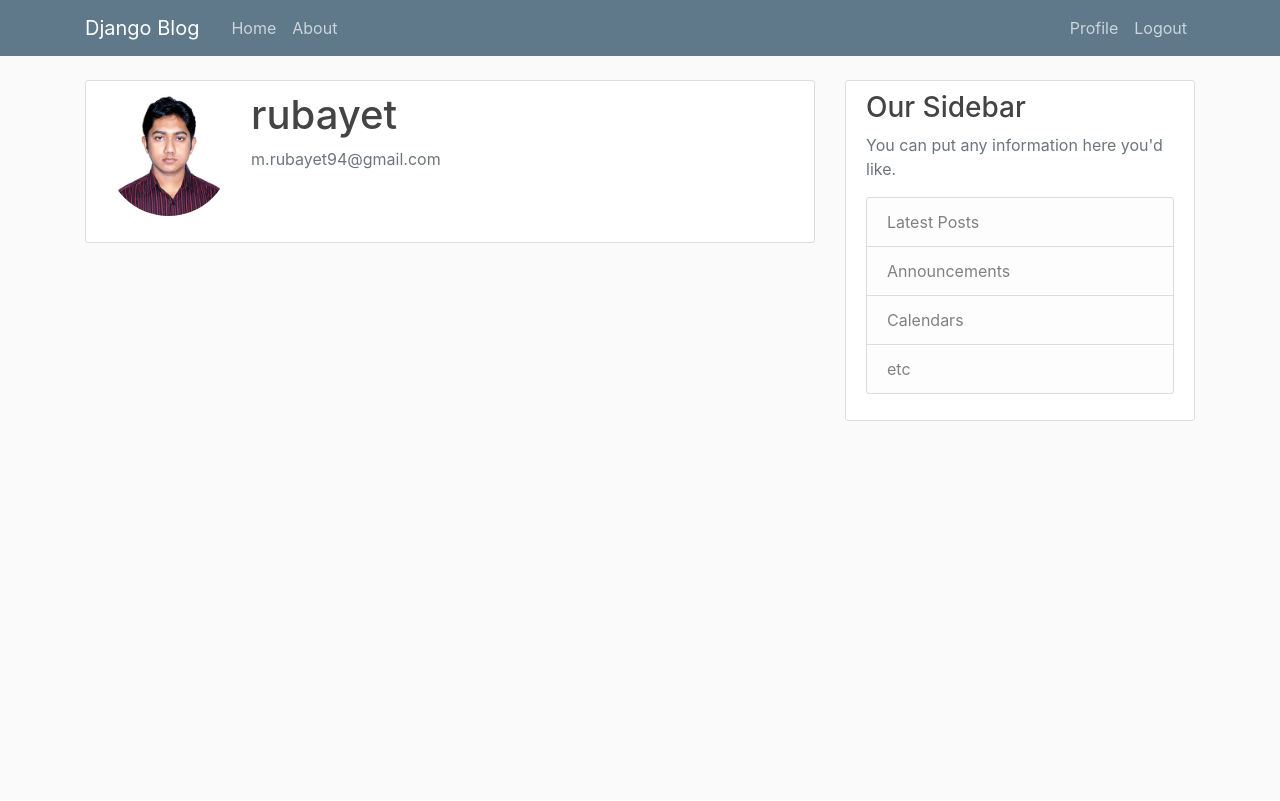
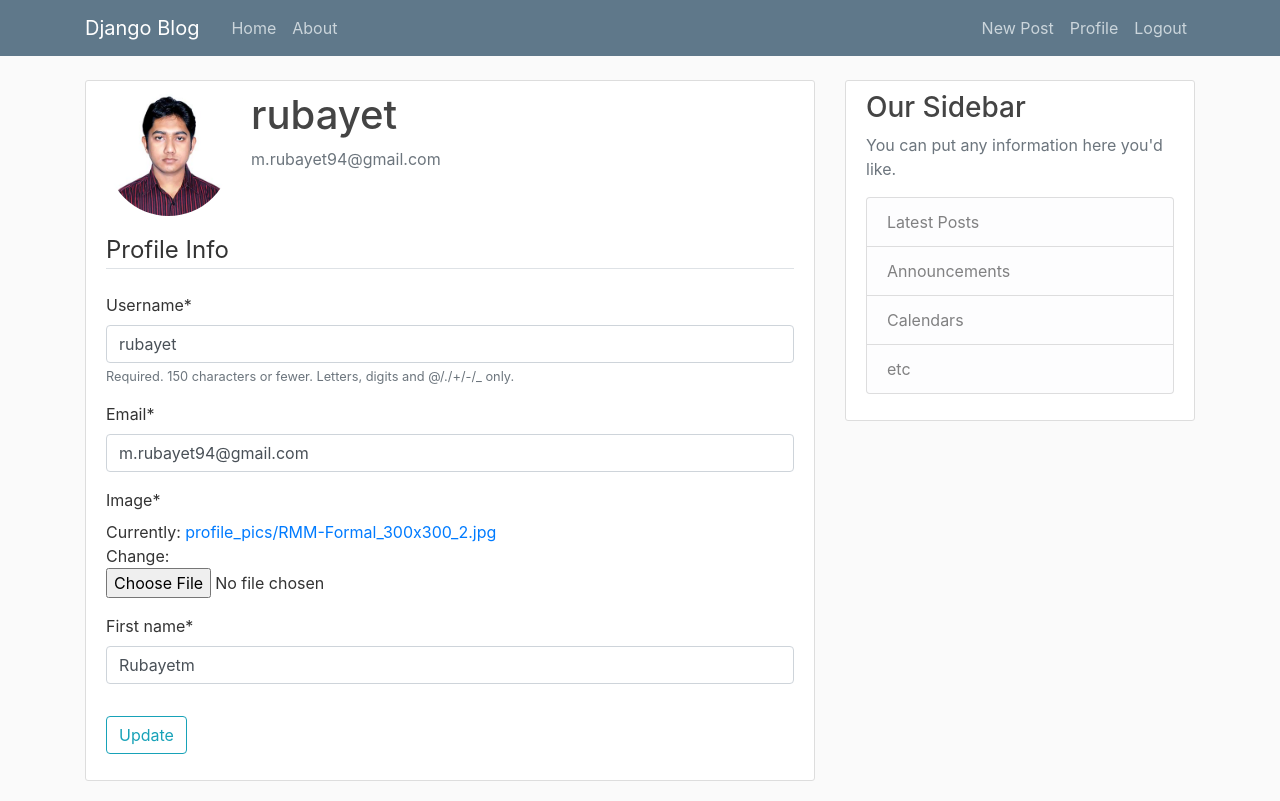
Before and after one commit to mmrubayet/django_blog, a Django app: page /profile/ in a window 1280 px wide. Before the commit the page ends 421 px from the top, so only its background shows below. Run offline with Django 3.2, Linux system fonts and the light colour scheme; a user stored in the database is signed in; data comes from the database, SQL or seed files in the repository; both versions use the stored data as it was after the commit; some libraries are stand-ins or nearby versions.

Commit message:
Updating update user profile

```diff
--- a/blog/templates/blog/base.html
+++ b/blog/templates/blog/base.html
@@ -34,6 +34,7 @@
             <!-- Navbar Right Side -->
             <div class="navbar-nav">
               {% if user.is_authenticated %}
+                <a class="nav-item nav-link" href="{% url 'post-create' %}">New Post</a>
                 <a class="nav-item nav-link" href="{% url 'profile' %}">Profile</a>
                 <a class="nav-item nav-link" href="{% url 'logout' %}">Logout</a>
               {% else %}
--- a/blog/templates/blog/home.html
+++ b/blog/templates/blog/home.html
@@ -2,9 +2,10 @@
 {% block content %}
     {% for post in posts %}
         <article class="media content-section">
+          <img class="rounded-circle article-img" src="{{ post.author.profile.image.url }}">
           <div class="media-body">
             <div class="article-metadata">
-              <a class="mr-2" href="#">{{ post.author }}</a>
+              <a class="mr-2" href="{% url 'profile' %}">{{ post.author }}</a>
               <small class="text-muted">{{ post.date_posted }}</small>
             </div>
             <h2><a class="article-title" href="#">{{ post.title }}</a></h2>
--- a/users/forms.py
+++ b/users/forms.py
@@ -1,7 +1,7 @@
 from django import forms
 from django.contrib.auth.models import User
 from django.contrib.auth.forms import UserCreationForm
-
+from .models import Profile
 
 class UserRegisterForm(UserCreationForm):
     email = forms.EmailField()
@@ -9,3 +9,16 @@ class UserRegisterForm(UserCreationForm):
     class Meta:
         model = User
         fields = ['username', 'email', 'password1', 'password2']
+
+class UserUpdateForm(forms.ModelForm):
+    email = forms.EmailField()
+
+    class Meta:
+        model = User
+        fields = ['username', 'email']
+
+
+class ProfileUpdateForm(forms.ModelForm):
+    class Meta:
+        model = Profile
+        fields = ['image', 'first_name']
--- a/users/models.py
+++ b/users/models.py
@@ -1,10 +1,21 @@
 from django.db import models
 from django.contrib.auth.models import User
-
+from PIL import Image
 
 class Profile(models.Model):
     user = models.OneToOneField(User, on_delete=models.CASCADE)
     image = models.ImageField(default='default.jpg', upload_to='profile_pics')
+    first_name = models.CharField(max_length=30, default='first name')
 
     def __str__(self):
         return f'{self.user.username} Profile'
+
+    def save(self):
+        super().save()
+
+        img = Image.open(self.image.path)
+
+        if img.height > 300 or img.width > 300:
+            output_size = (300, 300)
+            img.thumbnail(output_size)
+            img.save(self.image.path)
--- a/users/templates/users/profile.html
+++ b/users/templates/users/profile.html
@@ -9,6 +9,16 @@
           <p class="text-secondary">{{ user.email }}</p>
         </div>
       </div>
-      <!-- FORM HERE -->
+      <form method="POST" enctype="multipart/form-data">
+          {% csrf_token %}
+          <fieldset class="form-group">
+              <legend class="border-bottom mb-4">Profile Info</legend>
+              {{ u_form|crispy }}
+              {{ p_form|crispy }}
+          </fieldset>
+          <div class="form-group">
+              <button class="btn btn-outline-info" type="submit">Update</button>
+          </div>
+      </form>
     </div>
 {% endblock content %}
--- a/users/views.py
+++ b/users/views.py
@@ -1,7 +1,7 @@
 from django.shortcuts import render, redirect
 from django.contrib import messages
 from django.contrib.auth.decorators import login_required
-from .forms import UserRegisterForm
+from .forms import UserRegisterForm, UserUpdateForm, ProfileUpdateForm
 
 
 def register(request):
@@ -19,4 +19,24 @@ def register(request):
 
 @login_required
 def profile(request):
-    return render(request, 'users/profile.html')
+    if request.method == 'POST':
+        u_form = UserUpdateForm(request.POST, instance=request.user)
+        p_form = ProfileUpdateForm(request.POST,
+                                   request.FILES,
+                                   instance=request.user.profile)
+        if u_form.is_valid() and p_form.is_valid():
+            u_form.save()
+            p_form.save()
+            messages.success(request, f'Your account has been updated!')
+            return redirect('profile')
+
+    else:
+        u_form = UserUpdateForm(instance=request.user)
+        p_form = ProfileUpdateForm(instance=request.user.profile)
+
+    context = {
+        'u_form': u_form,
+        'p_form': p_form
+    }
+
+    return render(request, 'users/profile.html', context)
```
Also changed, not shown: blog/media/default.jpg (deleted), db.sqlite3, media/default.jpg (added), media/profile_pics/24130178_1768831559858905_6514162781801091145_o.jpg (added), media/profile_pics/RMM-Formal_300x300_2.jpg (added), media/profile_pics/me_formal.jpg (added), users/migrations/0002_profile_firstname.py (added), users/migrations/0003_auto_20200108_1745.py (added).
